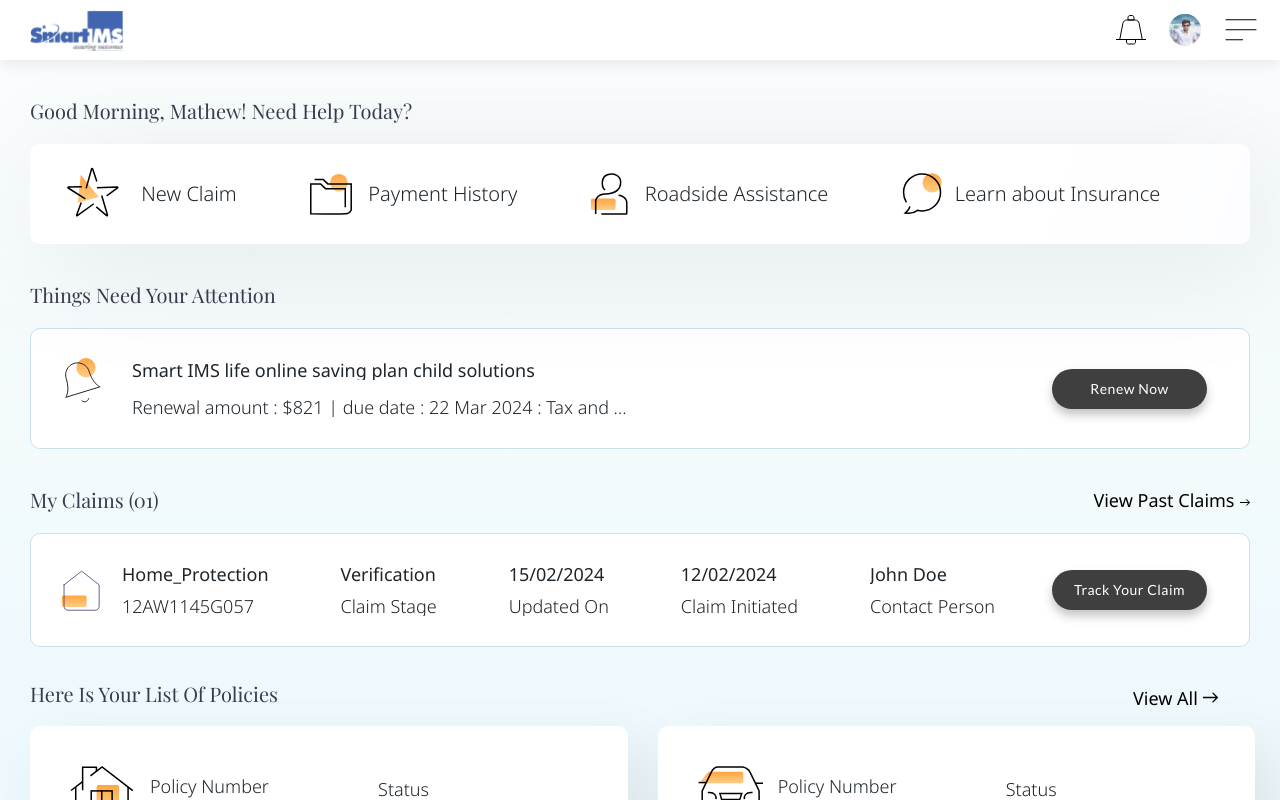
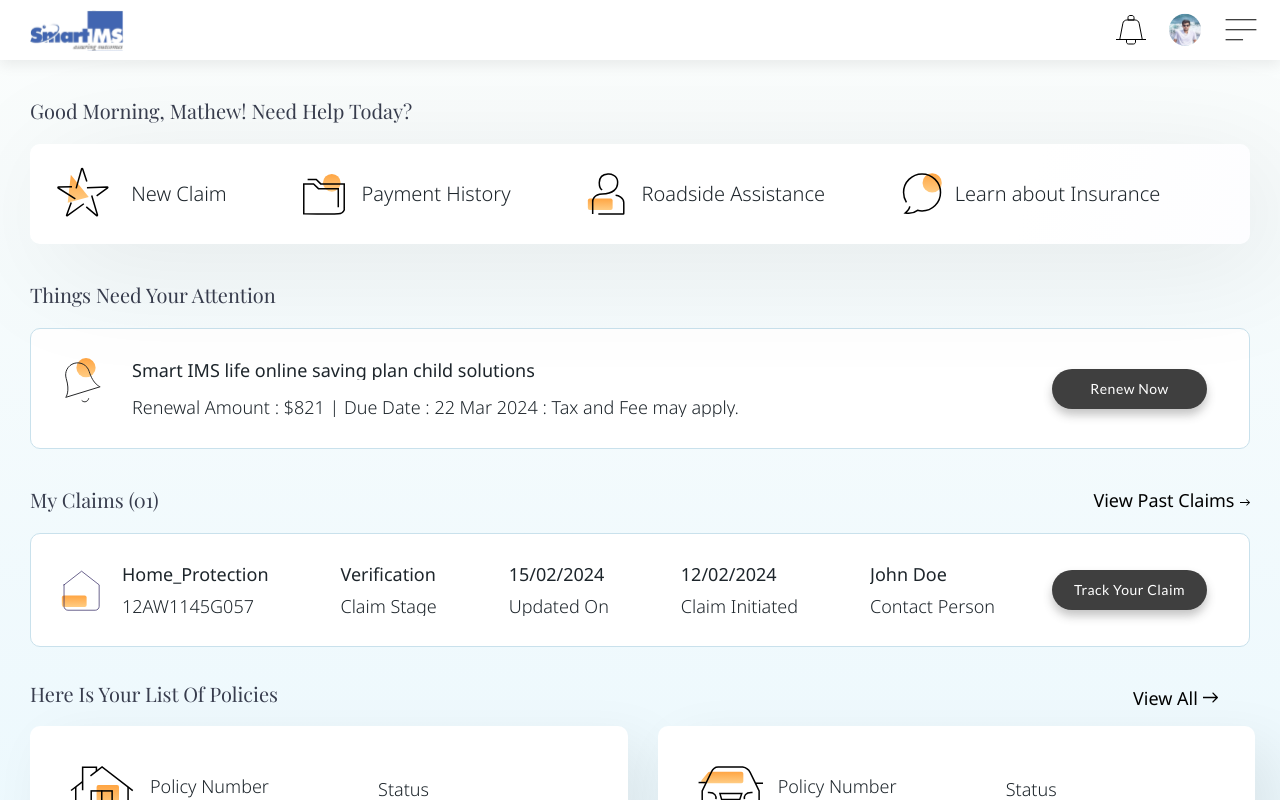
Before and after one commit to SmartImsIns/smart-ims-insu-frontend-app, a React (Create React App) app: page /ims-dashboard in a window 1280 px wide. Shown: the top 800 px of the page. Built offline with nearby package versions, Linux system fonts and the light colour scheme; a web font is replaced by a local one.

Commit message:
updated styles and design

```diff
--- a/src/ImsDashboard/AttentionCard/AttentionCard.tsx
+++ b/src/ImsDashboard/AttentionCard/AttentionCard.tsx
@@ -32,11 +32,9 @@ const AttentionCard: React.FC<AttentionCardProps> = ({
             />
           </Box>
           <Box sx={AttentionCardStyles.AttentionsCardTextStyle}>
-            <Tooltip title={headText}>
-              <Typography sx={AttentionCardStyles.HeadStyle}>
-                {headText}
-              </Typography>
-            </Tooltip>
+            <Typography sx={AttentionCardStyles.HeadStyle}>
+              {headText}
+            </Typography>
             <Box>
               <Typography sx={AttentionCardStyles.ContentStyle}>
                 {renewalAmount} {renewalPrice} | {duesDate} {dueDate}
--- a/src/ImsDashboard/AttentionCard/AttentionCardStyles.ts
+++ b/src/ImsDashboard/AttentionCard/AttentionCardStyles.ts
@@ -38,11 +38,22 @@ export const AttentionCardStyles = {
             height: "270px",
             flexDirection: "column",
             padding: "20px",
+            gap: "46px"
         },
-        "@media (min-width:600px) and (max-width:1024px)": {
-            height: "150px",
-            padding: "10px",
+        "@media (min-width:600px) and (max-width:799px)": {
+            paddingRight: "38px",
+            flexDirection: "column",
+            padding: "15px",
         },
+        "@media (min-width:800px) and (max-width:1024px)": {
+            paddingRight: "38px",
+            padding: "15px",
+        },
+        "@media (min-width:390px) and (max-width:599px)": {
+            gap: "20px",
+            height: "215px"
+        }
+
     },
     AttentionsCardBoxStyle: {
         display: "flex",
@@ -62,23 +73,20 @@ export const AttentionCardStyles = {
         textOverflow: 'ellipsis',
         "@media (max-width:599px)": {
             fontWeight: "400",
-            maxWidth: "500px",
-            overflow: 'hidden',
             color: '#1D252B',
-            textOverflow: 'ellipsis',
             fontFamily: 'Noto Sans',
             fontSize: '16px',
             fontStyle: 'normal',
             lineHeight: '24px',
         },
         "@media (min-width:600px) and (max-width:1024px)": {
-            maxWidth: "200px",
+            maxWidth: "500px",
             overflow: "hidden",
             textOverflow: "ellipsis",
             whiteSpace: "nowrap",
         },
         "@media (min-width: 1025px) and (max-width: 1366px)": {
-            maxWidth: "500px",
+            maxWidth: "900px",
             overflow: "hidden",
             textOverflow: "ellipsis",
             whiteSpace: "nowrap",
@@ -111,16 +119,12 @@ export const AttentionCardStyles = {
             fontSize: "14px",
             lineHeight: "24px",
             color: "#1D252B",
-            overflow: 'hidden',
-            textOverflow: 'ellipsis',
             fontFamily: '"Noto Sans"',
             fontStyle: 'normal',
             fontWeight: 300,
-            maxWidth: "200px",
-            whiteSpace: "nowrap",
         },
         "@media (min-width: 1025px) and (max-width: 1366px)": {
-            maxWidth: "500px",
+            maxWidth: "900px",
             overflow: "hidden",
             textOverflow: "ellipsis",
             whiteSpace: "nowrap",
@@ -131,6 +135,10 @@ export const AttentionCardStyles = {
         "@media (max-width:599px)": {
             marginTop: "10px",
         },
+        "@media (min-width:600px) and (max-width:1024px)": {
+            marginLeft: "auto"
+        },
+
     },
     renewNowButton: {
         textTransform: "none",
--- a/src/ImsDashboard/MyClaimsCard/MyClaimsCardStyles.ts
+++ b/src/ImsDashboard/MyClaimsCard/MyClaimsCardStyles.ts
@@ -6,7 +6,6 @@ export const MyClaimCardStyles = {
         "@media (max-width: 599px)": {
             paddingLeft: "20px",
             paddingRight: "20px",
-            marginTop: "20px",
         },
         "@media (min-width: 600px) and (max-width: 1024px)": {
             paddingLeft: "25px",
@@ -28,6 +27,9 @@ export const MyClaimCardStyles = {
         "@media (max-width:599px)": {
             display: "none",
         },
+        "@media (min-width: 600px) and (max-width: 1070px)": {
+            marginLeft: "auto",
+        }
     },
     trackYourClaim: {
         fontFamily: "Lato",
@@ -77,6 +79,10 @@ export const MyClaimCardStyles = {
             paddingRight: "0px",
             justifyContent: "space-between",
         },
+        "@media (min-width: 600px) and (max-width: 1024px)": {
+            paddingRight: "15px",
+
+        }
     },
     trackYourClaimText: {
         display: "none",
@@ -84,12 +90,11 @@ export const MyClaimCardStyles = {
         minWidth: "118px",
         "@media (max-width:599px)": {
             display: "flex",
-            alignItem: "center"
-        },
-        "@media (min-width:600px) and (max-width:1024px)": {
-
-        },
-
+            alignItem: "center",
+            justifyContent: "flex-end",
+            marginLeft: "auto",
+            marginRight: "30px"
+        }
     },
     box: {
         display: "flex",
--- a/src/ImsDashboard/ReferenceBlogs/ReferenceBlogsStyles.ts
+++ b/src/ImsDashboard/ReferenceBlogs/ReferenceBlogsStyles.ts
@@ -17,6 +17,7 @@ const ReferenceBlogsStyles = {
     img: {
       maxWidth: "295.82px",
       height: "169.01px",
+      borderRadius: "10 10px 0 0px",
       objectFit: "cover",
       "@media(min-width: 600px) and (max-width: 1023px)": {
         maxWidth: "255px",
--- a/src/ImsDashboard/WelcomeCard/WelcomCardStyles.ts
+++ b/src/ImsDashboard/WelcomeCard/WelcomCardStyles.ts
@@ -19,11 +19,10 @@ export const WelcomeCardStyles = {
             paddingRight: "30px",
         },
     },
-    welcomeCardStyles: {
+    WelcomeCard: {
         height: "100px",
         flexShrink: 0,
         display: "flex",
-        flexDirection: "row",
         alignItems: "center",
         justifyContent: "space-between",
         marginTop: "22px",
@@ -32,24 +31,25 @@ export const WelcomeCardStyles = {
         paddingRight: "89.78px",
         paddingLeft: "35.08px",
         borderRadius: "10px",
-        "@media (max-width: 599px)": {
+        "@media (max-width: 768px)": {
             height: "258px",
             paddingRight: "38px",
             paddingLeft: "35.08px",
-            justifyContent: "center",
-            alignItems: "center",
-            gap: "10px",
             display: "grid",
             gridTemplateColumns: "1fr 1fr",
             gridTemplateRows: "1fr 1fr",
+            justifyItems: "center",
+            alignItems: "center",
         },
-        "@media(min-width: 600px) and (max-width: 880px)": {
+        "@media(min-width: 1024px) and (max-width: 1990px)": {
             paddingLeft: "25px",
-            paddingRight: "50px",
+            paddingRight: "89.78px",
         },
     },
     startIconText: {
-        paddingLeft: "20.19px"
+        paddingLeft: "20.19px",
+        "@media (max-width: 599px)": {
+        },
     },
     paymentIconText: {
         paddingLeft: "16.36px"
--- a/src/ImsDashboard/WelcomeCard/WelcomeCard.tsx
+++ b/src/ImsDashboard/WelcomeCard/WelcomeCard.tsx
@@ -22,7 +22,7 @@ const WelcomeCard: React.FC = () => {
       aria-label="welcome Card Container"
     >
       <DynamicTextDisplay text={`Good Morning, ${name}! Need Help Today?`} />
-      <Box sx={WelcomeCardStyles.welcomeCardStyles} aria-label="welcome Card">
+      <Box sx={WelcomeCardStyles.WelcomeCard} aria-label="welcome Card">
         <DashBoardCardItem
           src={STAR_ICON}
           alt="new-claim-icon"
--- a/src/ImsDashboard/commonComponents/DashBoardCardItemStyles.ts
+++ b/src/ImsDashboard/commonComponents/DashBoardCardItemStyles.ts
@@ -7,6 +7,7 @@ export const DashBoardCardItemStyles = {
             display: "inline-flex",
             flexDirection: "column",
             justifyContent: "center",
+            gap: "10px",
             alignItems: "center",
             height: "68px",
             img: {
@@ -15,6 +16,7 @@ export const DashBoardCardItemStyles = {
         },
         "@media(min-width: 600px) and (max-width: 800px)": {
             maxWidth: "100px",
+            fontSize: "10px",
         },
     },
     DashBoardCardText: {
@@ -22,7 +24,7 @@ export const DashBoardCardItemStyles = {
         fontSize: "20px",
         fontStyle: "normal",
         fontWeight: 300,
-        lineHeight: "110px",
+        lineHeight: "110%",
         fontFamily: "Noto Sans",
         "@media (max-width: 599px)": {
             fontSize: "14px",
@@ -34,7 +36,6 @@ export const DashBoardCardItemStyles = {
         },
         "@media(min-width: 600px) and (max-width: 1023px)": {
             fontSize: "16px",
-            marginLeft: "10px",
             maxWidth: "140px",
         },
     },
--- a/src/constants/Constants.ts
+++ b/src/constants/Constants.ts
@@ -15,8 +15,8 @@ export const termsAndService = "Terms of Service";
 export const privatePolicy = "Privacy Policy";
 export const viewAll = "View All";
 export const trackYourClaim = "Track Your Claim"
-export const renewalAmount = "Renewal amount :";
-export const duesDate = "due date :";
+export const renewalAmount = "Renewal Amount :";
+export const duesDate = "Due Date :";
 export const terms = " : Tax and Fee may apply.";
 export const newClaim = "New Claim";
 export const paymentHistory = "Payment History";
```
